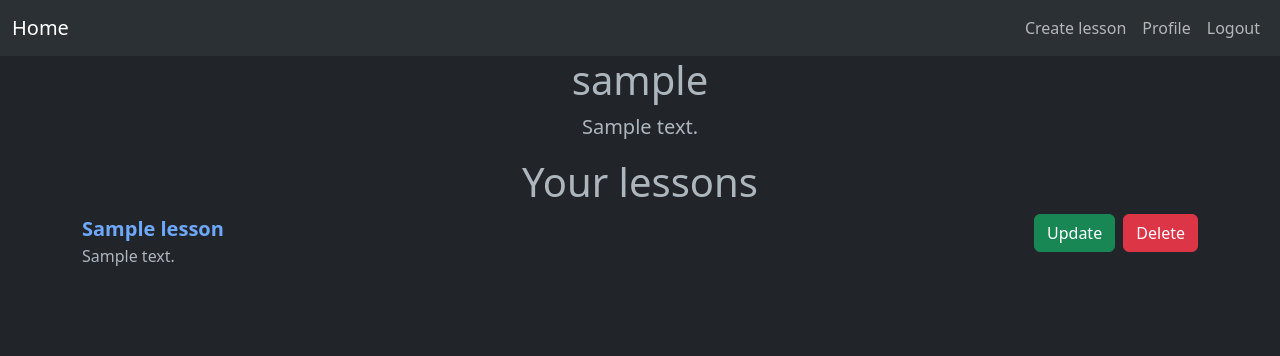
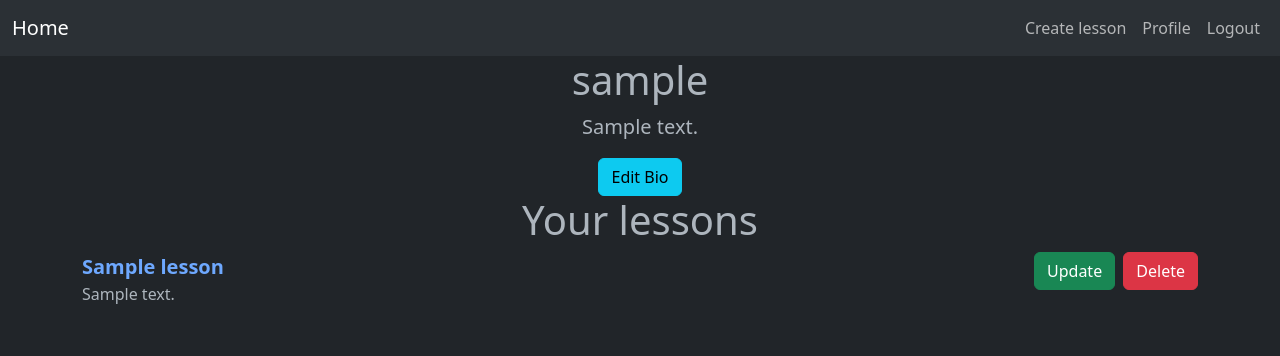
Before and after one commit to Miczigun/private-lessons-calendar, a Django app: page /profile/1 in a window 1280 px wide. Shown: the top 356 px of the page. Run offline with Django 4.2, Linux system fonts and the light colour scheme; a user stored in the database is signed in; tables that the repository leaves empty hold one stand-in row (values such as "Sample post").

Commit message:
update lesson, update bio and style stuff

```diff
--- a/lessons/templates/lessons/menu.html
+++ b/lessons/templates/lessons/menu.html
@@ -15,6 +15,7 @@
                 {% endfor %}
             </div>
             <div class="col-md-10">
+                {% if lessons %}
                 {% for lesson in lessons %}
                     <div class="container-fluid">
                         <a href="{% url 'profile-page' lesson.teacher.id %}" class="h3 link-underline link-underline-opacity-0 link-opacity-10-hover">{{lesson.teacher.username}}</a><br>
@@ -22,6 +23,11 @@
                         <p>{{ lesson.description|truncatewords:50 }}</p>
                     </div>
                 {% endfor %}
+                {% else %}
+                <div class="container-fluid">
+                    <p class="fs-3">That topic does not have any lessons</p>
+                </div>
+                {% endif %}
             </div>
         </div>
     </div>
--- a/lessons/templates/lessons/profile.html
+++ b/lessons/templates/lessons/profile.html
@@ -18,8 +18,33 @@ document.addEventListener("DOMContentLoaded", function() {
 <main>
     <div class="container text-center">
         <h1>{{ user.username }}</h1>
+        {% if user.bio %}
         <p class="lead">{{ user.bio }}</p>
+        {% else %}
+        <p class="lead">That user does not have bio yet</p>
+        {% endif %}
         {% if request.user == user %}
+        <button type="button" class="btn btn-info" data-bs-toggle="modal" data-bs-target="#bioModal">Edit Bio</button>
+        <div class="modal fade" id="bioModal" tabindex="-1" aria-labelledby="bioModalLabel" aria-hidden="true">
+            <div class="modal-dialog">
+                <div class="modal-content">
+                    <div class="modal-header">
+                        <h5 class="modal-title" id="bioModalLabel">Edit Bio</h5>
+                        <button type="button" class="btn-close" data-bs-dismiss="modal" aria-label="Close"></button>
+                    </div>
+                    <div class="modal-body">
+                        <form method="POST" action="{% url 'update-bio' user.id %}">
+                            {% csrf_token %}
+                            <div class="mb-3">
+                                <label for="bioTextarea" class="form-label">Bio</label>
+                                <textarea class="form-control" id="bioTextarea" name="bio" rows="4">{{ user.bio }}</textarea>
+                            </div>
+                            <button type="submit" class="btn btn-primary">Save Changes</button>
+                        </form>
+                    </div>
+                </div>
+            </div>
+        </div>
         <h1>Your lessons</h1>
         {% else %}
         <h1>Lessons</h1>
@@ -35,7 +60,7 @@ document.addEventListener("DOMContentLoaded", function() {
                     <p>{{lesson.description}}</p>
                 </div>
                 <div class="col text-end">
-                    <a href="#" class="btn btn-success mx-1">Update</a>
+                    <a href="{% url 'update-lesson' lesson.id %}" class="btn btn-success mx-1">Update</a>
                     <a href="{% url 'delete-lesson' lesson.id %}" class="btn btn-danger confirm-delete">Delete</a>
                 </div>
             </div>
--- a/lessons/urls.py
+++ b/lessons/urls.py
@@ -9,9 +9,10 @@ urlpatterns = [
     path('lesson/<int:pk>', views.lesson_page, name='lesson-page'),
     path('your-lesson/<int:pk>', views.your_lesson, name='your-lesson'),
     path('create-lesson/', views.create_lesson, name='create-lesson'),
+    path('update-lesson/<int:pk>', views.update_lesson, name='update-lesson'),
     path('update-class/<int:pk>', views.update_class, name='update-class'),
     path('delete-lesson/<int:pk>', views.delete_lesson, name='delete-lesson'),
     path('delete-class/<int:pk>', views.delete_class, name='delete-class'),
-
+    path('update-bio/<int:pk>', views.update_bio, name='update-bio'),
     path('', views.menu_page, name='menu'),
 ]
--- a/lessons/views.py
+++ b/lessons/views.py
@@ -82,6 +82,7 @@ def lesson_page(request, pk):
 
     return render(request, 'lessons/lesson_page.html', context)
 
+
 @login_required
 def create_lesson(request):
     form = LessonForm()
@@ -104,8 +105,9 @@ def create_lesson(request):
 
             return redirect('profile-page', pk=request.user.id)
 
-    context = {'form': form}
+    context = {'form': form, 'action': 'create'}
     return render(request, 'lessons/create_lesson.html', context)
+
 
 @login_required
 def your_lesson(request, pk):
@@ -133,6 +135,7 @@ def update_class(request, pk):
     context = {'form': form}
     return render(request, 'lessons/update_class.html', context)
 
+
 @login_required
 def delete_lesson(request, pk):
     lesson = Lessons.objects.get(id=pk)
@@ -142,6 +145,7 @@ def delete_lesson(request, pk):
         return redirect('profile-page', pk=request.user.id)
     else:
         return HttpResponse("You don't have permission to do that!")
+
 
 @login_required
 def delete_class(request, pk):
@@ -170,7 +174,24 @@ def update_lesson(request, pk):
     if request.method == "POST":
         form = LessonForm(request.POST)
         if form.is_valid():
-            form.save()
+            lesson.topic = form.cleaned_data['topic']
+            lesson.name = form.cleaned_data['name']
+            lesson.description = form.cleaned_data['description']
+            lesson.save()
             return redirect('profile-page', pk=lesson.teacher.id)
 
-    context = {'form': form}
+    context = {'form': form, 'action': 'update'}
+    return render(request, 'lessons/create_lesson.html', context)
+
+
+@login_required
+def update_bio(request, pk):
+    user = User.objects.get(id=pk)
+
+    if request.user != user:
+        return HttpResponse("You do not have permission to do this!")
+
+    if request.method == 'POST':
+        user.bio = request.POST.get('bio')
+        user.save()
+        return redirect('profile-page', pk=user.id)
```
Also changed, not shown: lessons/templates/lessons/create_lesson.html (+7 -1 lines).
